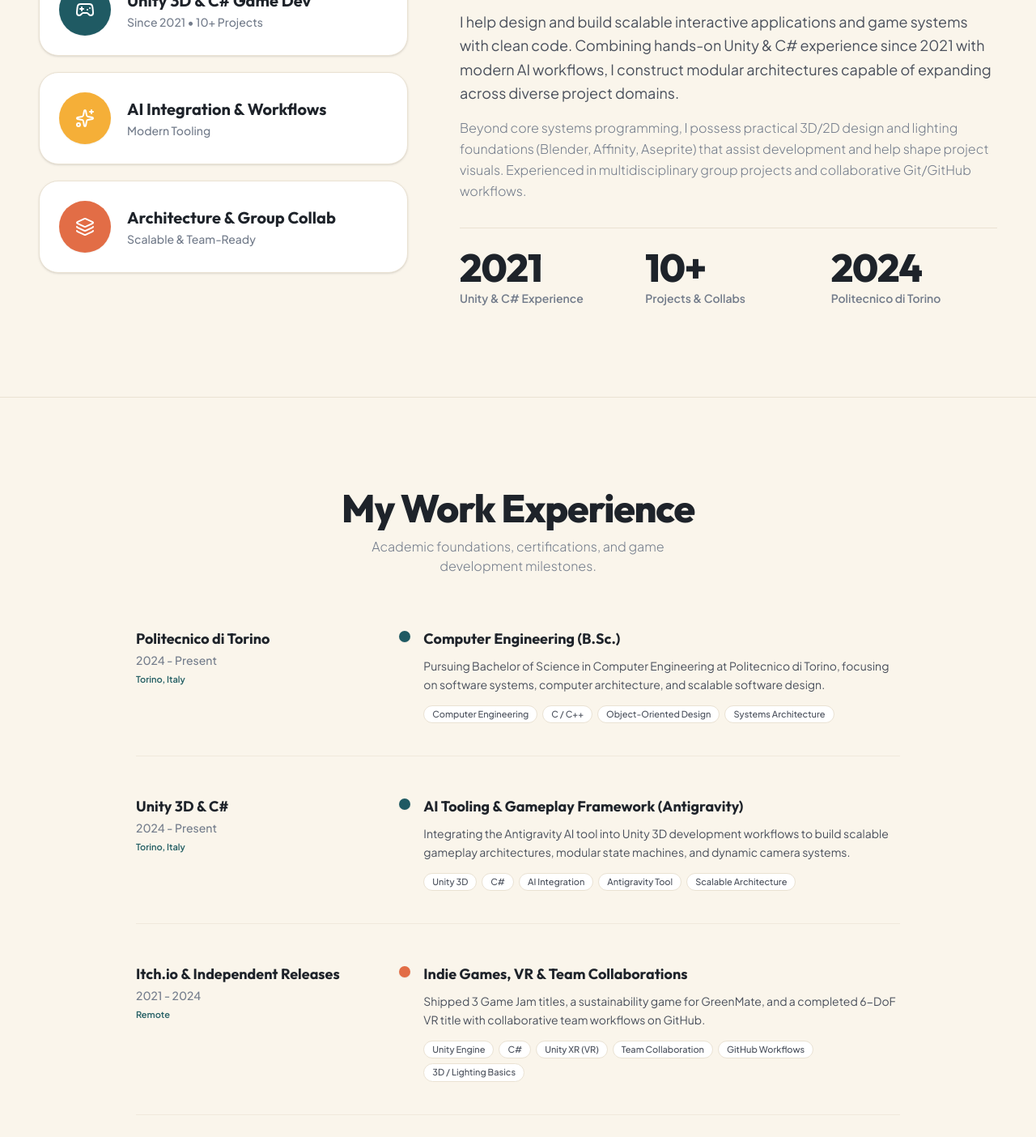
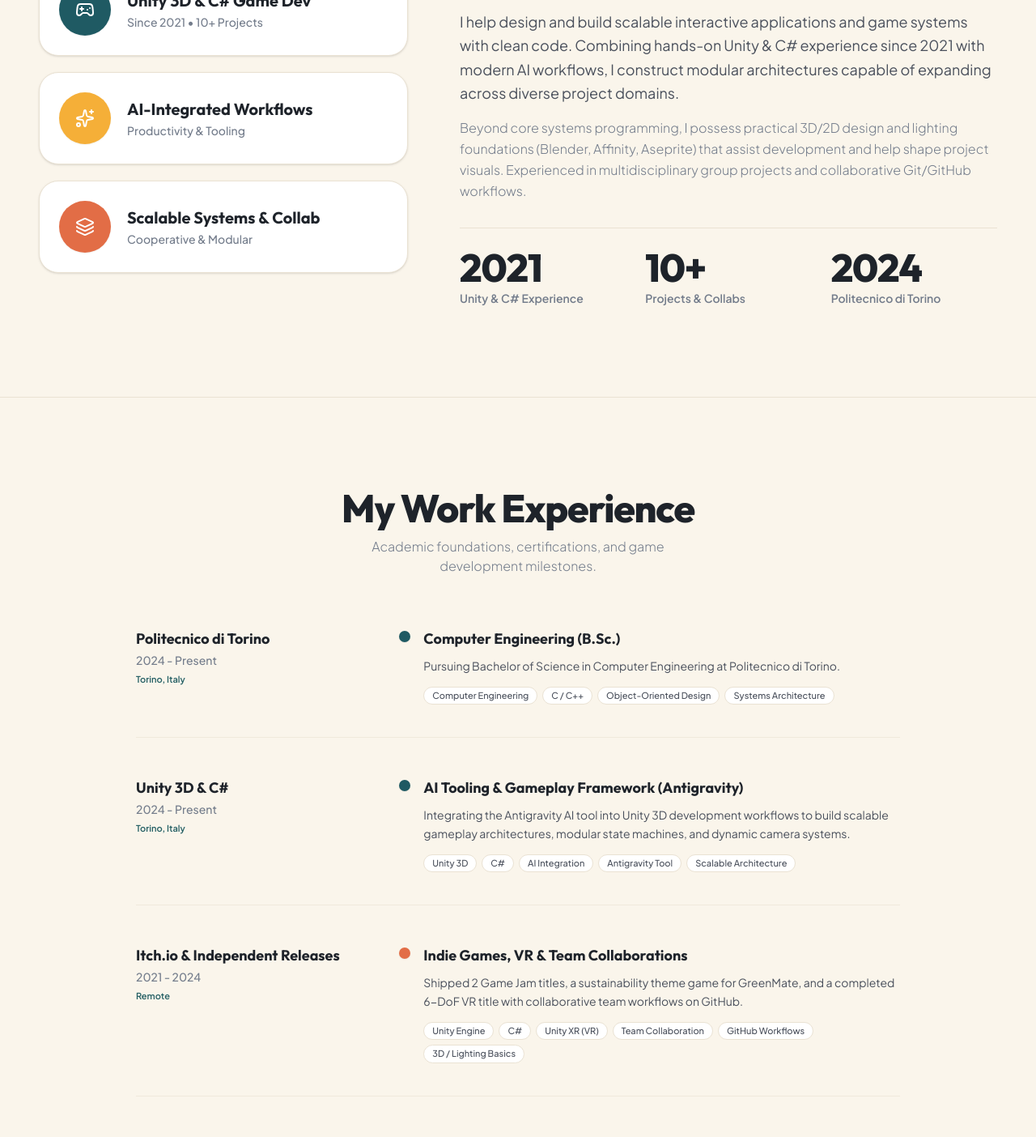
Before and after one commit to Gorkem97/Gorkem-Ucar---Portfolio, a React (Vite) app: page / in a window 1280 px wide. Shown: the part 840-2244 px from the top of the page at 81% size. Built offline with nearby package versions, Linux system fonts and the light colour scheme.

Commit message:
feat: add GitHub Pages deployment and update bio copy
- Configure GitHub Actions for automated deployment
- Update README with setup instructions
- Refine portfolio bio and professional descriptions
- Set Vite base path to enable static site hosting

```diff
--- a/src/components/CVModal.tsx
+++ b/src/components/CVModal.tsx
@@ -133,7 +133,7 @@ export const CVModal: React.FC<CVModalProps> = ({ isOpen, onClose }) => {
 
               {/* Bio Summary */}
               <p className="mt-4 text-xs sm:text-sm text-[#4A505C] leading-relaxed font-light">
-                {personalInfo.bio} Specialized in Unity 3D engine programming with C# since 2021, scalable system architecture, AI workflow integration, VR interaction systems, 2D/3D &amp; lighting design foundations, and multidisciplinary group projects on GitHub.
+                {personalInfo.bio} Focused on modular gameplay systems, scalable C# state machines, AI workflow enhancement, VR interaction systems, and cooperative GitHub team development.
               </p>
             </div>
 
@@ -153,10 +153,10 @@ export const CVModal: React.FC<CVModalProps> = ({ isOpen, onClose }) => {
                     <span className="text-xs font-bold text-[#235E63]">2024 – Present</span>
                   </div>
                   <div className="text-xs text-[#737C8B] mt-0.5">
-                    Location: Torino, Italy • Academic Focus: <strong>Computer Systems &amp; Software Engineering</strong>
+                    Location: Torino, Italy • Academic Focus: <strong>Computer Engineering</strong>
                   </div>
                   <p className="text-xs text-[#4A505C] mt-1.5 font-light">
-                    Studies in computer architecture, object-oriented software engineering, computational algorithms, and systems programming.
+                    Core coursework in computer architecture, software engineering, and computational systems.
                   </p>
                 </div>
 
@@ -171,7 +171,7 @@ export const CVModal: React.FC<CVModalProps> = ({ isOpen, onClose }) => {
                     Location: İzmir, Turkey • Final Grade: <strong>95.73 / 100</strong>
                   </div>
                   <p className="text-xs text-[#4A505C] mt-1.5 font-light">
-                    Rigorous scientific curriculum emphasizing advanced mathematics, analytical logic, and problem-solving.
+                    Graduated with high honors, demonstrating strong academic foundation in mathematics.
                   </p>
                 </div>
 
@@ -183,7 +183,7 @@ export const CVModal: React.FC<CVModalProps> = ({ isOpen, onClose }) => {
                     <span className="text-xs font-bold text-[#235E63]">2022 – 2023</span>
                   </div>
                   <p className="text-xs text-[#4A505C] mt-1.5 font-light">
-                    Comprehensive game production curriculum covering Unity engine architecture, C# scripting, mechanics prototyping, and collaborative team sprints.
+                    Hands-on training building a strong foundation in modular code design and an intuition in all aspects of video game development.
                   </p>
                 </div>
 
--- a/src/components/Hero.tsx
+++ b/src/components/Hero.tsx
@@ -240,10 +240,10 @@ export const Hero: React.FC<HeroProps> = ({ onOpenCV }) => {
               className="lg:pt-2"
             >
               <p className="text-base sm:text-lg text-[#1E232A] font-normal leading-snug">
-                I build immersive games &amp; scalable software systems, and I love what I do.
+                I make scalable and cooperative systems for games, enhancing productivity with AI-integrated workflows.
               </p>
               <p className="mt-3 text-xs sm:text-sm text-[#737C8B] font-light leading-relaxed">
-                Computer Engineering student at Politecnico di Torino with experience in Unity &amp; C# since 2021, versatile across diverse domains and collaborative team projects on GitHub.
+                Computer Engineering student at Politecnico di Torino with hands-on Unity &amp; C# experience since 2021, focused on modular architecture and cooperative team workflows on GitHub.
               </p>
             </motion.div>
 
--- a/src/data/portfolioData.ts
+++ b/src/data/portfolioData.ts
@@ -4,7 +4,7 @@ export const personalInfo: PersonalInfo = {
   name: 'Görkem Uçar',
   greeting: "Hey There, I'm Görkem",
   tagline: 'Unity & C# Developer (Since 2021) • Computer Engineering @ Politecnico di Torino',
-  bio: 'I build immersive games and scalable software systems with modern AI workflows, and I love what I do. Computer Engineering student at Politecnico di Torino developing with Unity & C# since 2021.',
+  bio: 'I make scalable and cooperative systems for games and I am now enhancing my productivity with AI-integrated workflows. Computer Engineering student at Politecnico di Torino developing with Unity & C# since 2021.',
   education: 'Politecnico di Torino — Computer Engineering (2024 - Present)',
   educationDetail: 'Buca Science High School (95.73/100) • Game Academy • ESP Certified',
   email: 'gorkem.ucar74@gmail.com',
@@ -47,23 +47,23 @@ export const servicesData: ServiceItem[] = [
     id: 'game-development',
     title: 'Unity 3D & C# Game Dev',
     count: 'Since 2021 • 10+ Projects',
-    description: 'Developing complete game loops, VR interaction systems, and indie Game Jam releases with clean, modular codebases.',
+    description: 'Engineering modular gameplay loops, responsive player mechanics, and decoupled state machines in Unity & C#.',
     iconType: 'game',
     bgColor: '#1F5A63', // Deep Teal
   },
   {
     id: 'ai-integration',
-    title: 'AI Integration & Workflows',
-    count: 'Modern Tooling',
-    description: 'Integrating intelligent developer tools (such as the Antigravity AI tool) into production pipelines for accelerated iteration.',
+    title: 'AI-Integrated Workflows',
+    count: 'Productivity & Tooling',
+    description: 'Enhancing development productivity with AI tools (like Antigravity) to accelerate prototyping and gameplay logic iteration.',
     iconType: 'ai',
     bgColor: '#F5AF38', // Warm Amber / Mustard
   },
   {
     id: 'architecture-collaboration',
-    title: 'Architecture & Group Collab',
-    count: 'Scalable & Team-Ready',
-    description: 'Building scalable architectures across diverse domains, practical 2D/3D & lighting knowledge, and fluent Git/GitHub team workflows.',
+    title: 'Scalable Systems & Collab',
+    count: 'Cooperative & Modular',
+    description: 'Building scalable, decoupled architectures and collaborating effectively through structured Git/GitHub team workflows.',
     iconType: 'code',
     bgColor: '#E26D46', // Terracotta
   },
@@ -95,7 +95,7 @@ export const recognitionsData: RecognitionItem[] = [
     name: 'Buca Science High School',
     role: 'High School Diploma with High Honors',
     organization: 'İzmir, Turkey',
-    quote: 'Graduated with a 95.73/100 grade point average, demonstrating strong academic foundation in advanced mathematics and science.',
+    quote: 'Graduated with a 95.73/100 grade point average, demonstrating strong academic foundation in mathematics.',
     year: '2022',
     tag: 'Academic Honors',
     avatarText: 'BS',
@@ -111,10 +111,9 @@ export const timelineData: TimelineItem[] = [
     location: 'Torino, Italy',
     type: 'education',
     typeLabel: 'Higher Education',
-    description: 'Pursuing Bachelor of Science in Computer Engineering at Politecnico di Torino, focusing on software systems, computer architecture, and scalable software design.',
+    description: 'Pursuing Bachelor of Science in Computer Engineering at Politecnico di Torino.',
     achievements: [
       'Core coursework in computer architecture, software engineering, and computational systems.',
-      'Active collaboration in multidisciplinary student engineering and software initiatives.',
     ],
     skills: ['Computer Engineering', 'C / C++', 'Object-Oriented Design', 'Systems Architecture'],
     accentColor: 'blue',
@@ -144,11 +143,11 @@ export const timelineData: TimelineItem[] = [
     location: 'Remote',
     type: 'project',
     typeLabel: 'Shipped Works',
-    description: 'Shipped 3 Game Jam titles, a sustainability game for GreenMate, and a completed 6-DoF VR title with collaborative team workflows on GitHub.',
+    description: 'Shipped 2 Game Jam titles, a sustainability theme game for GreenMate, and a completed 6-DoF VR title with collaborative team workflows on GitHub.',
     achievements: [
-      'Shipped 3 distinct games built during Game Jam sprints with rapid scoping and team coordination.',
+      'Shipped 2 distinct games built during Game Jam sprints with rapid scoping and team coordination.',
       'Developed an interactive eco-challenge game for the GreenMate initiative.',
-      'Built a complete 6-DoF VR game with physics-based hand interactions and comfort locomotion.',
+      'Built a complete 6-DoF VR game.',
       'Collaborated effectively using Git branching, pull requests, and multi-developer project sync.',
     ],
     skills: ['Unity Engine', 'C#', 'Unity XR (VR)', 'Team Collaboration', 'GitHub Workflows', '3D / Lighting Basics'],
@@ -164,8 +163,7 @@ export const timelineData: TimelineItem[] = [
     typeLabel: 'Certification',
     description: 'Hands-on training focused on rapid game prototyping, C# scripting, team sprints, and core player feedback loops.',
     achievements: [
-      'Built playable gameplay loops with responsive player mechanics and modular code design.',
-      'Participated in team hackathons and collaborative code reviews.',
+      'Built a strong foundation in modular code design and an intuition in all aspects of video game development',
     ],
     skills: ['Unity 3D', 'C#', 'Prototyping', 'Teamwork', 'Game Loops'],
     accentColor: 'amber',
@@ -327,12 +325,12 @@ export const projectsData: Project[] = [
   },
   {
     id: 'game-jam-series',
-    title: 'Game Jam Trilogy (3 Titles)',
+    title: 'Game Jam Releases (2 Titles)',
     category: 'game',
     categoryLabel: 'Game Jams • Itch.io',
-    subtitle: '3 distinct games engineered during 48-hour sprint Game Jams',
-    description: 'Collection of 3 playable games created from scratch under 48-hour Game Jam constraints and published on Itch.io.',
-    longDescription: 'Participated in 3 separate Game Jams, designing core mechanics, programming responsive C# controllers, and shipping polished playable prototypes within 48 hours.',
+    subtitle: '2 playable games engineered during 48-hour sprint Game Jams',
+    description: 'Collection of 2 playable games created under 48-hour Game Jam constraints and published on Itch.io.',
+    longDescription: 'Participated in 2 separate Game Jams, designing core mechanics, programming responsive C# controllers, and shipping playable prototypes within 48 hours.',
     coverImage: 'https://images.unsplash.com/photo-1550745165-9bc0b252726f?q=80&w=1200&auto=format&fit=crop',
     screenshots: [
       'https://images.unsplash.com/photo-1550745165-9bc0b252726f?q=80&w=1000&auto=format&fit=crop',
@@ -342,10 +340,10 @@ export const projectsData: Project[] = [
     techStack: ['Unity 3D', 'C#', 'Aseprite', 'Audacity'],
     year: '2022 - 2024',
     featured: true,
-    status: '3 Games Shipped',
+    status: '2 Games Shipped',
     metrics: {
       label: 'Games',
-      value: '3 Jams',
+      value: '2 Jams',
     },
     links: {
       itchio: 'https://gorkemucar.itch.io',
@@ -405,7 +403,7 @@ export const skillCategories: SkillCategory[] = [
       { name: 'C# (Game Programming)', level: 'Core', experience: 'Since 2021', categoryTag: 'Programming' },
       { name: 'AI Integration & Workflows', level: 'Active', experience: 'Antigravity AI Tooling', categoryTag: 'AI & Tools' },
       { name: 'Unity XR / VR Development', level: 'Proficient', experience: 'Completed Project', categoryTag: 'VR' },
-      { name: 'Game Jam Prototyping', level: 'Proficient', experience: '3 Jams Shipped', categoryTag: 'Development' },
+      { name: 'Game Jam Prototyping', level: 'Proficient', experience: '2 Jams Shipped', categoryTag: 'Development' },
     ],
   },
   {
--- a/vite.config.ts
+++ b/vite.config.ts
@@ -5,6 +5,7 @@ import {defineConfig} from 'vite';
 
 export default defineConfig(() => {
   return {
+    base: './',
     plugins: [react(), tailwindcss()],
     resolve: {
       alias: {
```
Also changed, not shown: 1 other file (tests, documents, lock files or other folders).
